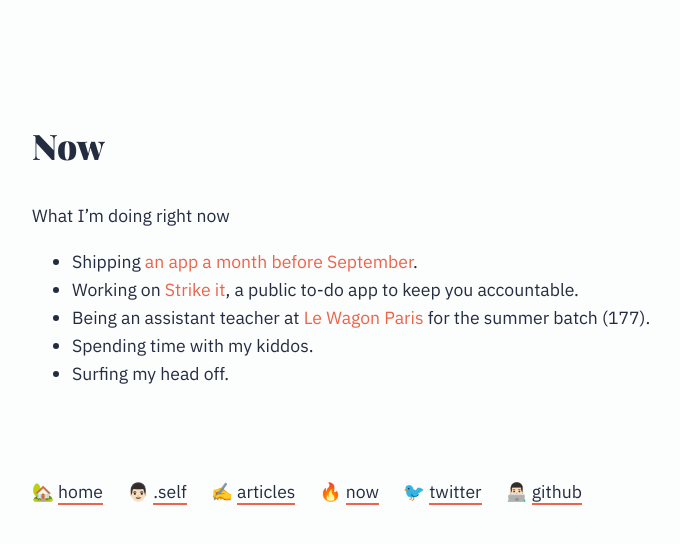
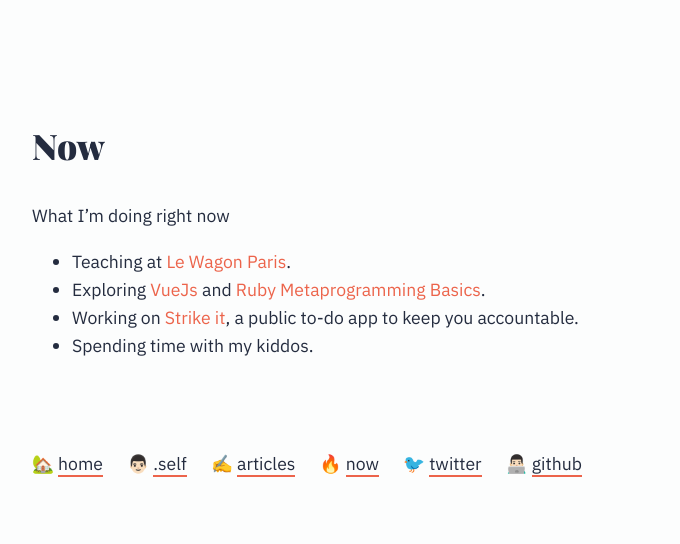
Before and after one commit to merciremi/remicodes, a Jekyll site: the page built from _pages/02_now.md, in a window 1280 px wide. Shown: the top 544 px of the page, without its empty margins (160-840 px from the left). Built offline with Jekyll 4.4.1, drawn with Linux system fonts in a browser that asks for light colours; some web fonts are replaced.

Commit message:
Update broken links

```diff
--- a/_pages/02_now.md
+++ b/_pages/02_now.md
@@ -6,8 +6,7 @@ permalink: /now/
 
 What I'm doing right now
 
-- Shipping [an app a month before September](https://remimercier.com/life-after-coding-bootcamp/).
+- Teaching at [Le Wagon Paris](http://lewagon.com/).
+- Exploring [VueJs](https://github.com/merciremi/vuejs-101) and [Ruby Metaprogramming Basics](https://github.com/merciremi/ruby-magic).
 - Working on [Strike it](https://strike-it.herokuapp.com/), a public to-do app to keep you accountable.
-- Being an assistant teacher at [Le Wagon Paris](http://lewagon.com/) for the summer batch (177).
 - Spending time with my kiddos.
-- Surfing my head off.
```
Also changed, not shown: _pages/01_about.md (+1 -1 lines).
